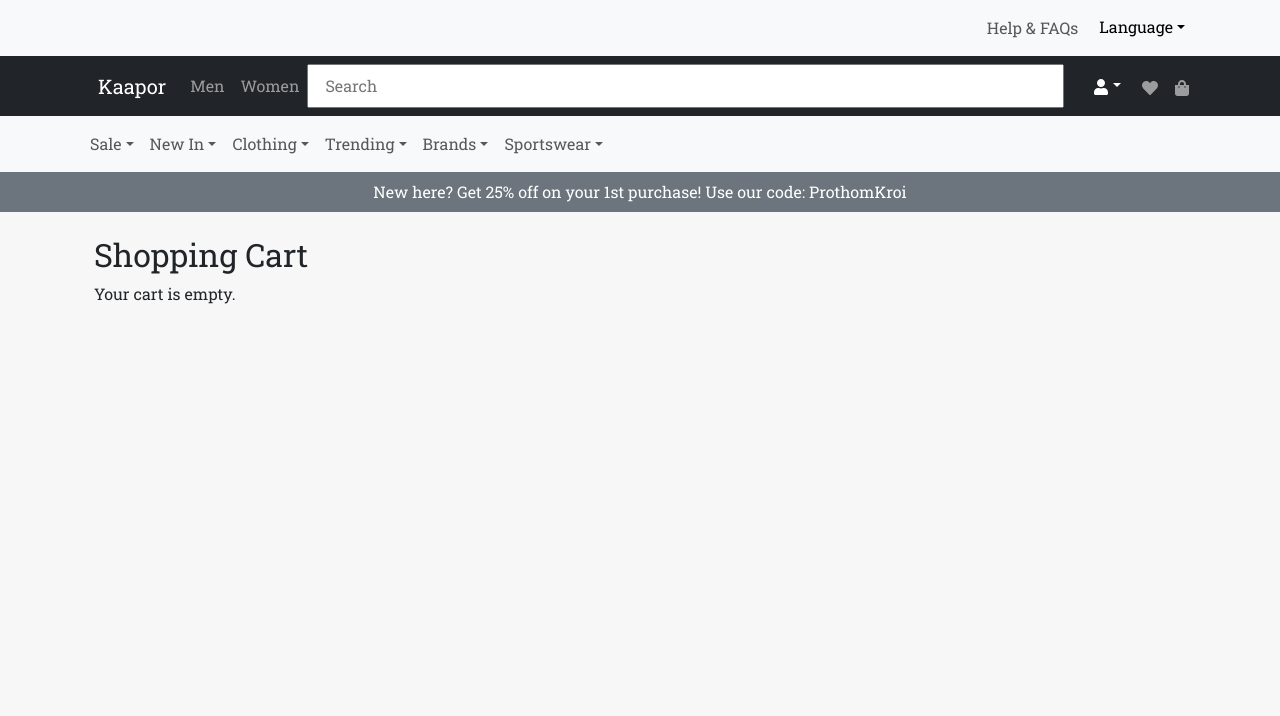
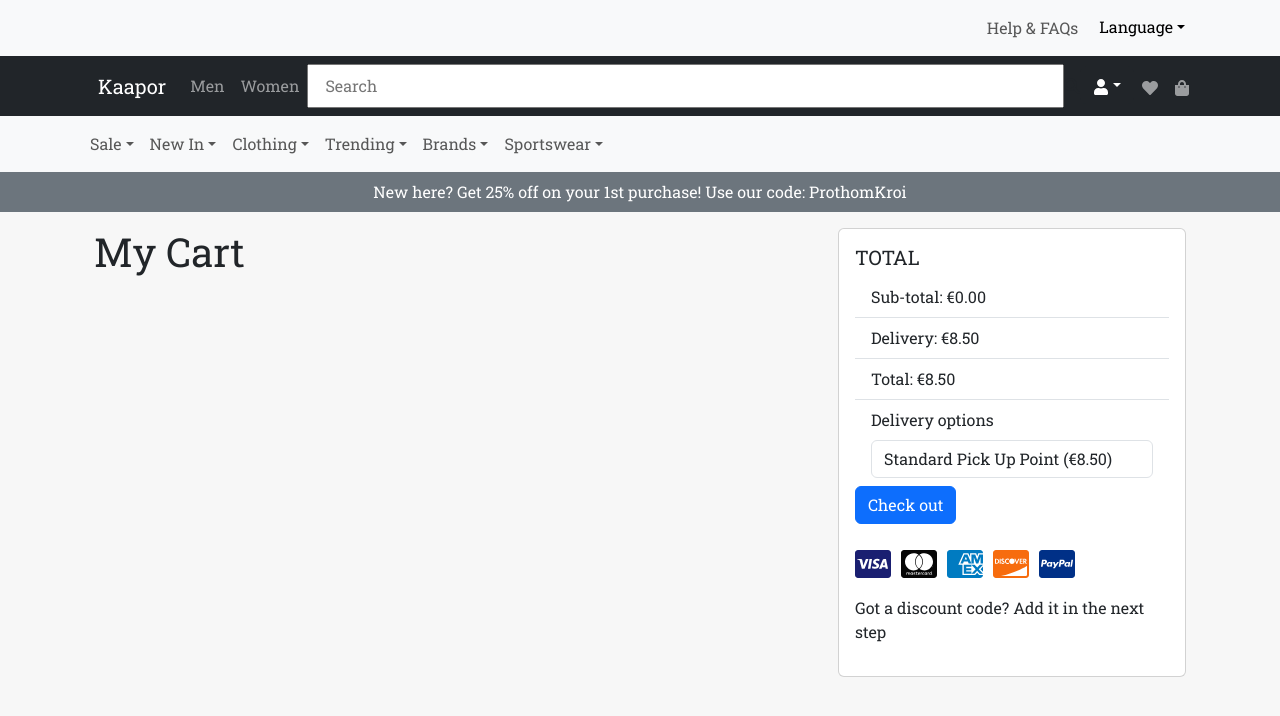
Before and after one commit to SumiyaC/mern-ecommerce, a React (Create React App) app in the folder clothing-store/: page /viewcart in a window 1280 px wide. Shown: the top 716 px of the page. Built offline with nearby package versions, Linux system fonts and the light colour scheme.

Commit message:
ready to start implementing payment gateway

```diff
--- a/clothing-store/package.json
+++ b/clothing-store/package.json
@@ -3,6 +3,9 @@
   "version": "0.1.0",
   "private": true,
   "dependencies": {
+    "@fortawesome/free-brands-svg-icons": "^6.5.2",
+    "@fortawesome/free-solid-svg-icons": "^6.5.2",
+    "@fortawesome/react-fontawesome": "^0.2.2",
     "@testing-library/jest-dom": "^5.17.0",
     "@testing-library/react": "^13.4.0",
     "@testing-library/user-event": "^13.5.0",
--- a/clothing-store/src/App.js
+++ b/clothing-store/src/App.js
@@ -9,6 +9,9 @@ import './App.css';
 
 function App() {
   const [cartItems, setCartItems] = useState([]);
+  const handleRemoveFromCart = (id) => {
+    setCartItems(prevItems => prevItems.filter(item => item.id !== id));
+  };
 
   return (
     <Router>
@@ -18,7 +21,7 @@ function App() {
           <Route path="/" element={<HomePage />} />
           <Route path="/women" element={<WomenPage cartItems={cartItems} setCartItems={setCartItems} />} />
           <Route path="/men" element={<MenPage cartItems={cartItems} setCartItems={setCartItems} />} />
-          <Route path="/viewcart" element={<ViewCartPage cartItems={cartItems} setCartItems={setCartItems} />} /> {/* Add route for ViewCartPage */}
+          <Route path="/viewcart" element={<ViewCartPage cartItems={cartItems} handleRemoveFromCart={handleRemoveFromCart} />} /> {/* Add route for ViewCartPage */}
         </Routes>
       </div>
     </Router>
--- /dev/null
+++ b/clothing-store/src/components/CartSummary.css
@@ -0,0 +1,49 @@
+/* CartSummary.css */
+
+.payment-icons {
+    display: flex;
+    flex-wrap: wrap;
+    gap: 10px;
+    margin-top: 10px;
+  }
+
+  .payment-icons .fa-icon {
+    margin-right: 10px;
+  }
+
+  /* CartSummary.css */
+/* .payment-icons {
+    display: flex;
+    align-items: center;
+  }
+
+  .payment-icon {
+    width: 40px;
+    height: auto;
+    margin-right: 10px;
+  }
+
+  .checkout-button {
+    text-transform: capitalize;
+  } */
+
+
+  .fa-cc-visa {
+    color: #1a1f71;
+  }
+
+  .fa-cc-mastercard {
+    color: #060606;
+  }
+
+  .fa-cc-amex {
+    color: #007bc1;
+  }
+
+  .fa-cc-paypal {
+    color: #003087;
+  }
+
+  .fa-cc-discover {
+    color: #f76c0e;
+  }
--- /dev/null
+++ b/clothing-store/src/components/CartSummary.js
@@ -0,0 +1,44 @@
+import React from 'react';
+import { Card, ListGroup, Button, Form } from 'react-bootstrap';
+import { FontAwesomeIcon } from '@fortawesome/react-fontawesome';
+import { faCcVisa, faCcMastercard, faCcAmex, faCcDiscover, faCcPaypal } from '@fortawesome/free-brands-svg-icons';
+//import paypalLogo from '../assets/paypal.svg';
+import './CartSummary.css';
+
+const CartSummary = ({ subTotal }) => {
+  const deliveryCharge = 8.50;
+  const total = subTotal + deliveryCharge;
+
+  return (
+    <Card>
+      <Card.Body>
+        <Card.Title className="section-title">TOTAL</Card.Title>
+        <ListGroup variant="flush">
+          <ListGroup.Item>Sub-total: €{subTotal.toFixed(2)}</ListGroup.Item>
+          <ListGroup.Item>Delivery: €{deliveryCharge.toFixed(2)}</ListGroup.Item>
+          <ListGroup.Item>Total: €{total.toFixed(2)}</ListGroup.Item>
+          <ListGroup.Item>
+            <Form.Group controlId="deliveryOptions">
+              <Form.Label>Delivery options</Form.Label>
+              <Form.Control as="select">
+                <option>Standard Pick Up Point (€8.50)</option>
+                <option>Express Home Delivery (€15.00)</option>
+              </Form.Control>
+            </Form.Group>
+          </ListGroup.Item>
+        </ListGroup>
+        <Button variant="primary" className="checkout-button">Check out</Button>
+        <div className="payment-icons mt-4">
+          <FontAwesomeIcon icon={faCcVisa} size="2x" className="mr-2" />
+          <FontAwesomeIcon icon={faCcMastercard} size="2x" className="mr-2" />
+          <FontAwesomeIcon icon={faCcAmex} size="2x" className="mr-2" />
+          <FontAwesomeIcon icon={faCcDiscover} size="2x" className="mr-2" />
+          <FontAwesomeIcon icon={faCcPaypal} size="2x" className="mr-2" />
+        </div>
+        <p className="mt-3">Got a discount code? Add it in the next step</p>
+      </Card.Body>
+    </Card>
+  );
+};
+
+export default CartSummary;
--- a/clothing-store/src/pages/ViewCartPage.js
+++ b/clothing-store/src/pages/ViewCartPage.js
@@ -1,55 +1,37 @@
 import React from 'react';
-import { Container, Row, Col, Button, Card } from 'react-bootstrap';
+import { Container, Row, Col, ListGroup, Button } from 'react-bootstrap';
+import CartSummary from '../components/CartSummary';
 
-const ViewCartPage = ({ cartItems, setCartItems }) => {
-  const handleRemoveItem = (id) => {
-    const updatedCartItems = cartItems.filter(item => item.id !== id);
-    setCartItems(updatedCartItems);
-  };
-
-  const handleCheckout = () => {
-    console.log('Proceeding to checkout...');
-  };
-
-  const handleContinueShopping = () => {
-    console.log('Continuing shopping...');
-  };
+const ViewCartPage = ({ cartItems, handleRemoveFromCart }) => {
+  const subTotal = cartItems.reduce((total, item) => total + item.price * item.quantity, 0);
 
   return (
-    <Container className="mt-4">
+    <Container>
       <Row>
-        <Col>
-          <h2>Shopping Cart</h2>
-          {cartItems.length === 0 ? (
-            <p>Your cart is empty.</p>
-          ) : (
-            cartItems.map((item) => (
-              <Card key={item.id} className="mb-3">
-                <Card.Body>
+        <Col md={8}>
+          <h1>My Cart</h1>
+          <ListGroup variant="flush">
+            {cartItems.map((item) => (
+              <ListGroup.Item key={item.id}>
                 <Row>
-                    <Col md={2}>
-                      <img src={item.image} alt={item.name} className="img-fluid" />
+                  <Col md={4}>
+                    <img src={item.image} alt={item.name} style={{ width: '100%' }} />
                   </Col>
                   <Col md={8}>
                     <h5>{item.name}</h5>
-                      <p>Price: ${item.price}</p>
+                    <p>Price: €{item.price.toFixed(2)}</p>
                     <p>Size: {item.size}</p>
                     <p>Quantity: {item.quantity}</p>
-                    </Col>
-                    <Col md={2} className="text-right">
-                      <Button variant="danger" size="sm" onClick={() => handleRemoveItem(item.id)}>Remove</Button>
+                    <p>Sub-total: €{(item.price * item.quantity).toFixed(2)}</p>
+                    <Button variant="primary" onClick={() => handleRemoveFromCart(item.id)}>Remove</Button>
                   </Col>
                 </Row>
-                </Card.Body>
-              </Card>
-            ))
-          )}
-          {cartItems.length > 0 && (
-            <div className="text-right">
-              <Button variant="outline-dark" className="mr-2" onClick={handleContinueShopping}>Continue Shopping</Button>
-              <Button variant="primary" onClick={handleCheckout}>Proceed to Checkout</Button>
-            </div>
-          )}
+              </ListGroup.Item>
+            ))}
+          </ListGroup>
+        </Col>
+        <Col md={4}>
+          <CartSummary subTotal={subTotal} />
         </Col>
       </Row>
     </Container>
```
Also changed, not shown: clothing-store/src/pages/ViewCartPage.css (added, +20 -0 lines), 1 other file (tests, documents, lock files or other folders). Lines whose indentation alone changed are shown as unchanged.
